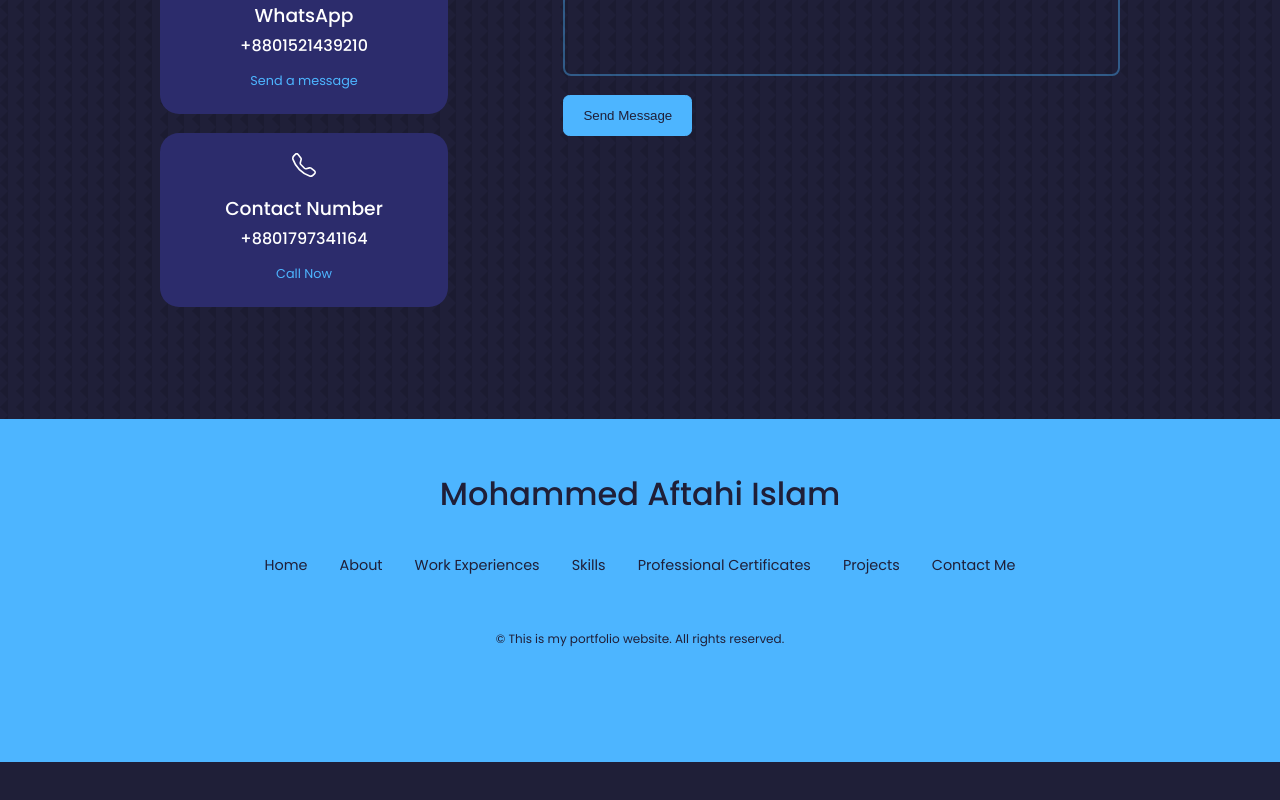
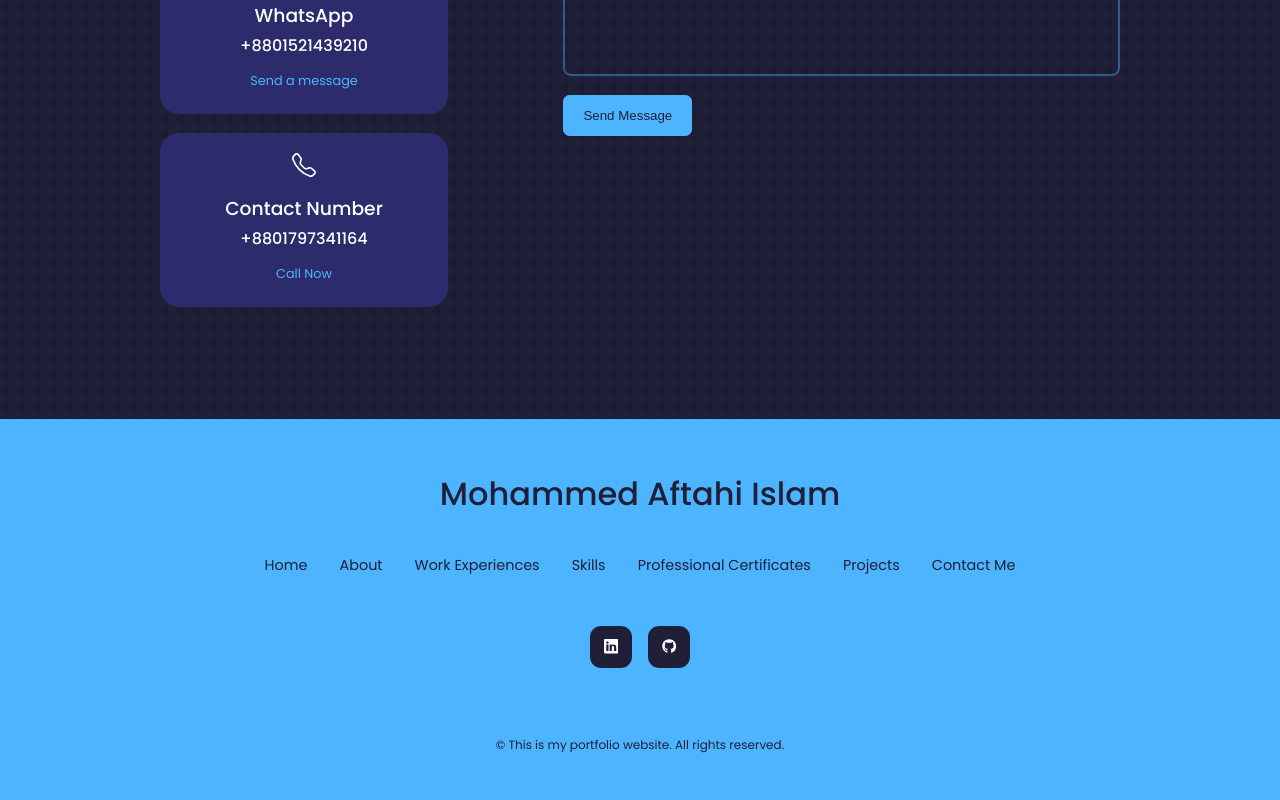
Before and after one commit to Aftahiislam007/portfolio_website, a React (Create React App) app: page / in a window 1280 px wide. Shown: the part 5873-6673 px from the top of the page. Before the commit the page ends 6635 px from the top, so only its background shows below. Built offline with nearby package versions, Linux system fonts and the light colour scheme.

Commit message:
second commit

```diff
--- a/src/components/contact/Contact.jsx
+++ b/src/components/contact/Contact.jsx
@@ -35,7 +35,7 @@ const Contact = () => {
               <BsWhatsapp className='contact__option-icon' />
               <h3>WhatsApp</h3>
               <h4>+8801521439210</h4>
-              <a href="https://api.whatsapp.com/send?phone+8801521439210" target='_blank'>Send a message</a>
+              <a href="https://wa.me/qr/VLDC5HGQP5EDG1" target='_blank'>Send a message</a>
             </article>
 
             <article className="contact__option">
--- a/src/components/footer/Footer.jsx
+++ b/src/components/footer/Footer.jsx
@@ -1,5 +1,7 @@
 import React from 'react'
 import './footer.css'
+import {BsLinkedin} from 'react-icons/bs'
+import {FaGithub} from 'react-icons/fa'
 
 const Footer = () => {
   return (
@@ -16,6 +18,11 @@ const Footer = () => {
         <li><a href="#contact">Contact Me</a></li>
       </ul>
 
+      <div className="footer__socials">
+        <a href="https://www.linkedin.com/in/aftahi9131b1138/" target='_blank'><BsLinkedin /></a>
+        <a href="https://github.com/Aftahiislam007" target='_blank'><FaGithub /></a>
+      </div>
+
       <div className="footer__copyright">
         <small>&copy; This is my portfolio website. All rights reserved.</small>
       </div>
--- a/src/components/footer/footer.css
+++ b/src/components/footer/footer.css
@@ -25,6 +25,28 @@ footer a{
     margin: 0 auto 3rem;
 }
 
+.footer__socials{
+    display: flex;
+    justify-content: center;
+    gap: 1rem;
+    margin-bottom: 4rem;
+}
+
+.footer__socials a{
+    background: var(--color-bg);
+    color: var(--color-white);
+    padding: 0.8rem;
+    border-radius: 0.7rem;
+    display: flex;
+    border: 1px solid transparent;
+}
+
+.footer__socials a:hover{
+    background: transparent;
+    color: var(--color-bg);
+    border-color: var(--color-bg);
+}
+
 .footer__copyright{
     margin-bottom: 4rem;
     color: var(--color-bg);
--- a/src/components/header/header.css
+++ b/src/components/header/header.css
@@ -80,9 +80,9 @@ header{
 
   /* ====================== Media Queries (Small Devices) ======================= */
 
-  @media screen and (max-width: 600px) {
+  @media screen and (max-width: 800px) {
     header{
-        height: 100vh;
+        height: 60rem;
     }
 
     .header__socials, .scroll__down{
--- a/src/components/nav/nav.css
+++ b/src/components/nav/nav.css
@@ -32,14 +32,96 @@ nav a.active{
     color: var(--color-bg);
 }
 
-/* ====================== Media Queries (Small Devices) ======================= */
+/* ====================== Media Queries (Medium Devices) ======================= */
 
-@media screen and (max-width: 800px) {
+@media only screen and (max-width: 1024px) {
     nav{
-        width: 98%;
+        width: 50%;
     }
 
     nav a{
-        padding: 0.65rem;
+        padding: 0.75rem;
+    }
+}
+
+/* @media only screen and (min-width: 768px) {
+    nav{
+        width: 50%;
+    }
+
+    nav a{
+        padding: 0.75rem;
     }
   }
+
+@media only screen and (min-width: 992px) {
+    nav{
+        width: 50%;
+    }
+
+    nav a{
+        padding: 0.75rem;
+    }
+}
+
+@media only screen and (min-width: 1200px) {
+    nav{
+        width: 50%;
+    }
+
+    nav a{
+        padding: 0.75rem;
+    }
+  } */
+
+/* ====================== Media Queries (Small Devices) ======================= */
+
+@media only screen and (max-width: 900px) {
+    nav{
+        width: 94%;
+    }
+
+    nav a{
+        padding: 0.46rem;
+    }
+  }
+
+  @media screen and (max-width: 500px) {
+    nav{
+        width: 82%;
+    }
+
+    nav a{
+        padding: 0.27rem;
+    }
+  }
+
+  @media screen and (max-width: 330px) {
+    nav{
+        width: 90%;
+    }
+
+    nav a{
+        padding: 0.25rem;
+    }
+  }
+
+  /* @media only screen and (max-width: 600px) {
+    nav{
+        width: 90%;
+    }
+
+    nav a{
+        padding: 0.25rem;
+    }
+  }
+
+  @media only screen and (min-width: 600px) {
+    nav{
+        width: 82%;
+    }
+
+    nav a{
+        padding: 0.27rem;
+    }
+  } */
```
